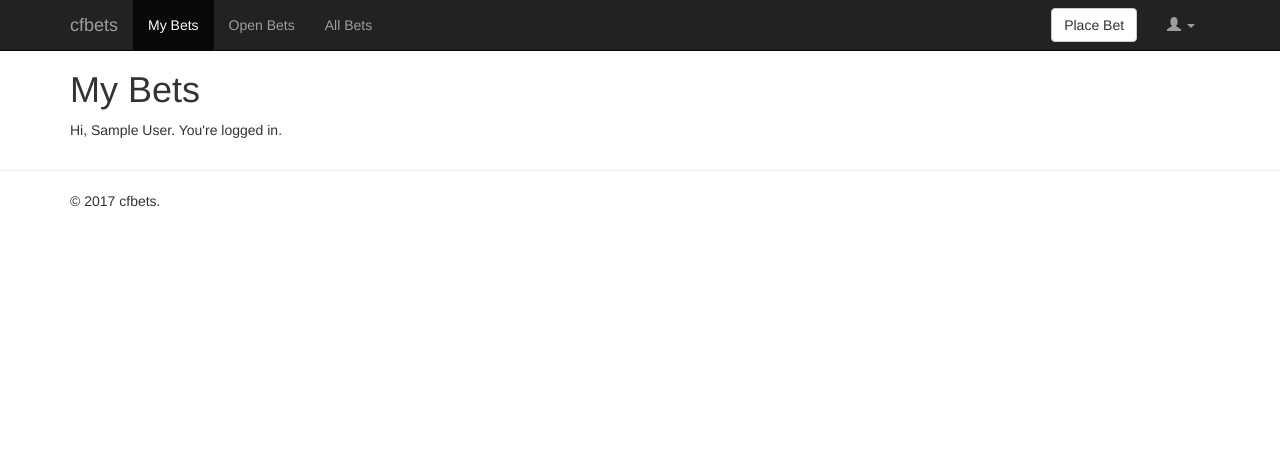
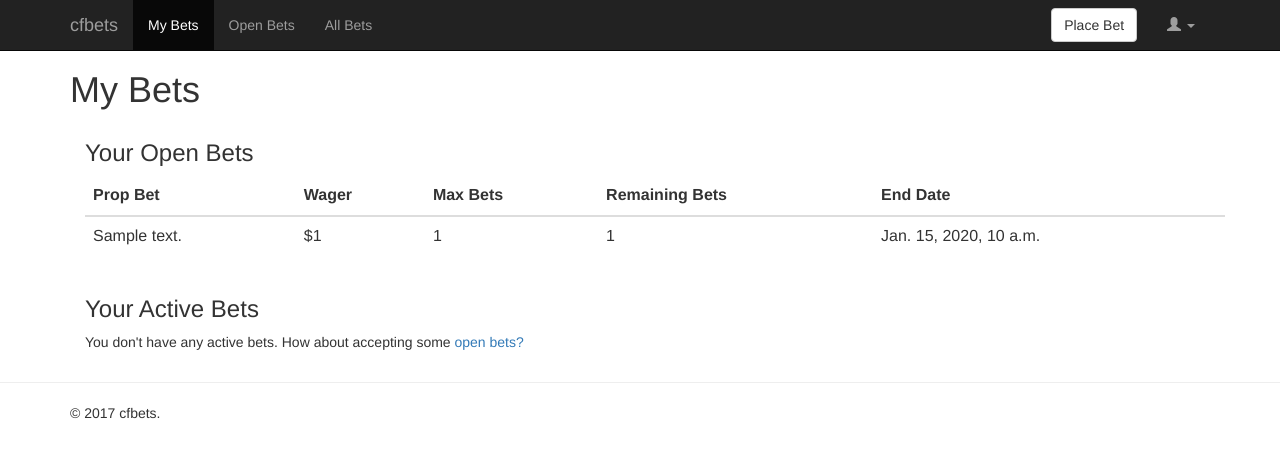
Before and after one commit to joshpelkey/cfbets, a Django app: page /bets/my_bets/ in a window 1280 px wide. Shown: the top 458 px of the page. Run offline with Django 3.2, Linux system fonts and the light colour scheme; a user stored in the database is signed in; tables that the repository leaves empty hold one stand-in row (values such as "Sample post"); some libraries are stand-ins or nearby versions.

Commit message:
show your open bets

```diff
--- a/cfbets/bets/models.py
+++ b/cfbets/bets/models.py
@@ -25,7 +25,7 @@ class ProposedBet (models.Model):
 	modified_on = models.DateTimeField(auto_now=True)
 
 	class Meta:
-		ordering = ['-created_on']
+		ordering = ['end_date']
 		verbose_name = 'Proposed Bet'
         verbose_name_plural = 'Proposed Bets'
 
--- a/cfbets/bets/templates/bets/base_my_bets.html
+++ b/cfbets/bets/templates/bets/base_my_bets.html
@@ -4,6 +4,35 @@
 
     <div class="container">
         <h1>My Bets</h1>
-	  <p> Hi, {{ user.get_full_name }}. You're logged in. </p>
+
+		<div class="container">
+			<h3>Your Open Bets</h3>
+				<table class="table">
+					<thead>
+					  <tr>
+						<th>Prop Bet</th>
+						<th>Wager</th>
+						<th>Max Bets</th>
+						<th>Remaining Bets</th>
+						<th>End Date</th>
+					  </tr>
+					</thead>
+					<tbody>
+					{% for bet in open_prop_bets %}
+						<tr>
+							<td>{{ bet.prop_text }}</td>
+							<td>${{ bet.prop_wager }}</td>
+							<td>{{ bet.max_wagers }}</td>
+							<td>{{ bet.remaining_wagers }}</td>
+							<td>{{ bet.end_date }}</td>
+						</tr>
+					{% endfor %}
+					</tbody>
+				</table>
+		</div>
+		<div class="container">
+			<h3>Your Active Bets</h3>
+			<p>You don't have any active bets. How about accepting some <a href="/bets/open_bets">open bets?</a></p>
+		</div>
     </div>
 {% endblock %}
--- a/cfbets/bets/views.py
+++ b/cfbets/bets/views.py
@@ -16,7 +16,13 @@ def bets(request):
 
 @login_required(login_url='/login/')
 def my_bets(request):
-	return render(request, 'bets/base_my_bets.html', {'nbar': 'my_bets'})
+	# get the current user
+	current_user = request.user
+
+	# get all their proposed bets that have remaining bets and have end dates past now
+	open_prop_bets = ProposedBet.objects.filter(user=current_user, remaining_wagers__gt=0, end_date__gt=timezone.now())
+
+	return render(request, 'bets/base_my_bets.html', {'nbar': 'my_bets', 'open_prop_bets': open_prop_bets})
 
 @login_required(login_url='/login/')
 def open_bets(request):
```
